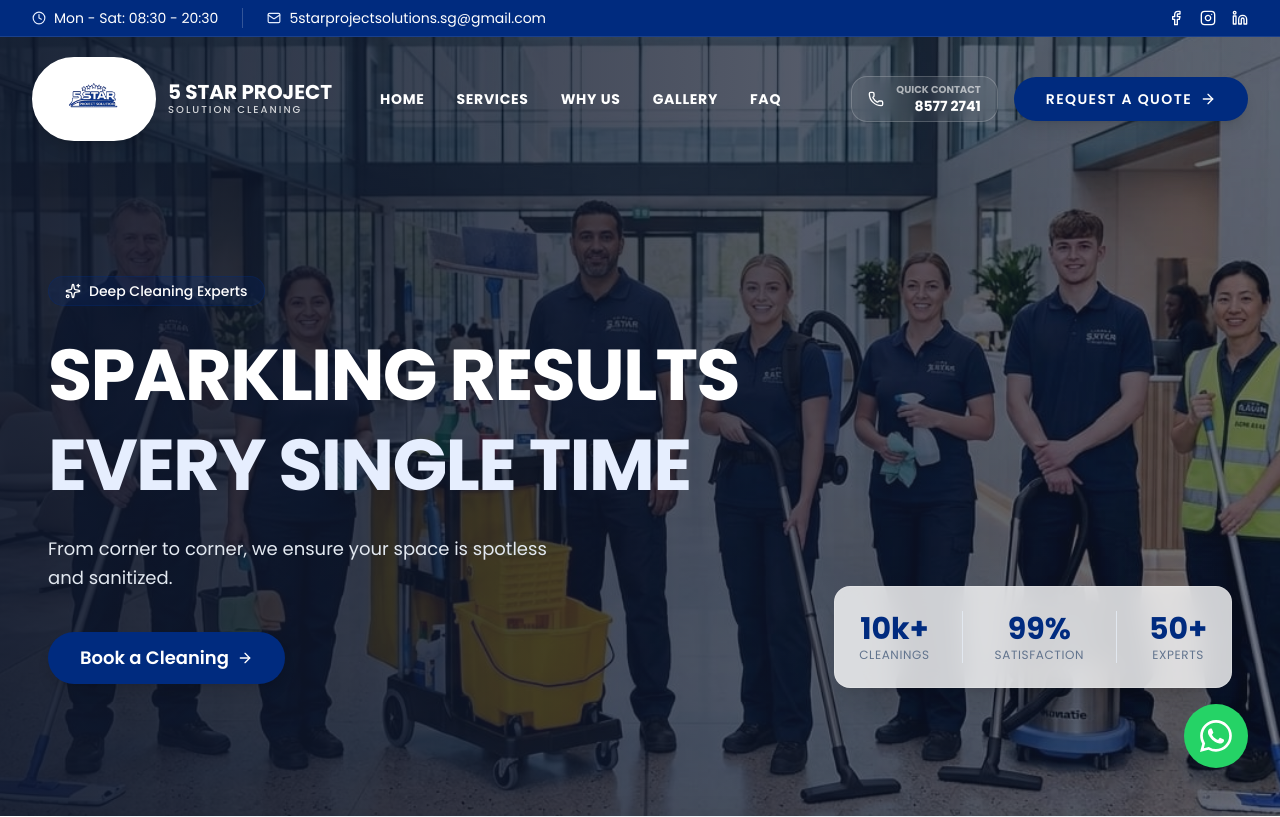
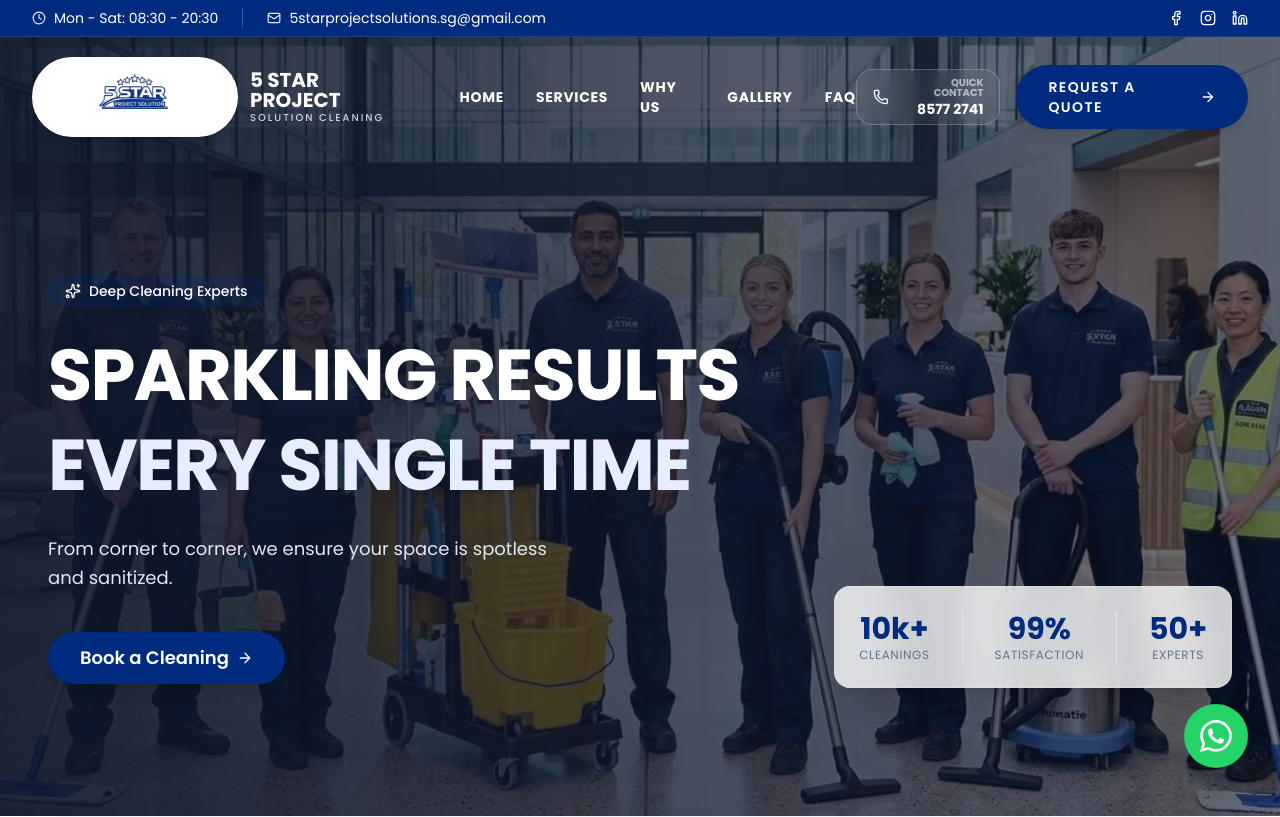
Before and after one commit to evoulth/5-star-project-solution, a React (Vite) app: page / in a window 1280 px wide. Shown: the top 817 px of the page. Built offline with nearby package versions, Linux system fonts and the light colour scheme.

Commit message:
Refinement: Aggressive logo zoom (1.6x) and fixed container dimensions

```diff
--- a/src/App.tsx
+++ b/src/App.tsx
@@ -256,11 +256,11 @@ const Navbar = () => {
         <div className="max-w-7xl mx-auto px-4 md:px-8 flex justify-between items-center">
           <div className="flex items-center gap-4 md:gap-8">
             <a href="#" className="group flex items-center gap-3">
-              <div className={`relative overflow-hidden transition-all duration-500 rounded-full border-2 ${isScrolled ? 'border-brand-blue shadow-md' : 'border-white'} bg-white px-4 md:px-6 py-0.5 md:py-1 flex items-center justify-center shadow-lg group-hover:shadow-xl`}>
+              <div className={`relative overflow-hidden transition-all duration-500 rounded-full border-2 ${isScrolled ? 'border-brand-blue shadow-md' : 'border-white'} bg-white px-5 md:px-8 py-0 flex items-center justify-center shadow-lg group-hover:shadow-xl h-12 md:h-20 w-32 md:w-52`}>
                 <img
                   src="/assets/logo.png"
                   alt="5 Star Project Solution"
-                  className={`transition-all duration-300 object-contain ${isScrolled ? 'h-11 md:h-13' : 'h-14 md:h-18'}`}
+                  className={`transition-all duration-300 object-contain scale-[1.6] ${isScrolled ? 'h-8 md:h-12' : 'h-10 md:h-16'}`}
                 />
               </div>
               <div className={`hidden lg:block transition-colors duration-300 ${isScrolled ? 'text-brand-blue' : 'text-white'}`}>
```
